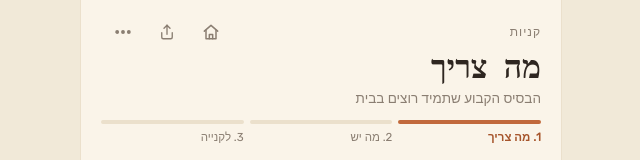
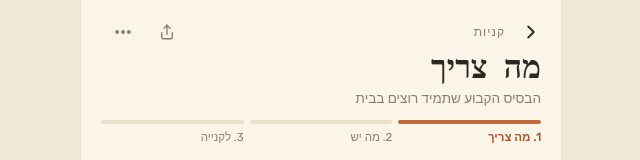
Before and after one commit to yuvalbigel-p/kniot, a React (Vite) app: page /#/welcome in a window 1280 px wide. Both pictures are taken after a click on the button 640 px from the left and 251 px from the top of the page. Shown: the top 160 px of the page, without its empty margins (319-959 px from the left). Built offline with nearby package versions, Linux system fonts and the light colour scheme; a web font is replaced by a local one.

Commit message:
Back-arrow hierarchy: home > should > check > shop
Co-Authored-By: Claude Sonnet 5.5 <noreply@anthropic.com>

```diff
--- a/src/components.tsx
+++ b/src/components.tsx
@@ -162,3 +162,10 @@ export function MoveButtons({ onUp, onDown, label }: { onUp?: () => void; onDown
     </span>
   );
 }
+
+/** Back arrow at the start (right in RTL) of a screen header. */
+export const BackButton = ({ to, label }: { to: string; label: string }) => (
+  <a className="icon-btn back" href={`#/${to}`} aria-label={label}>
+    <Svg size={22} sw={2}><path d="M9 6l6 6-6 6" /></Svg>
+  </a>
+);
--- a/src/screens/Check.tsx
+++ b/src/screens/Check.tsx
@@ -2,7 +2,7 @@ import { useStore } from '../store';
 import { gap } from '../logic/gap';
 import { clampCount, itemsOf } from '../logic/should';
 import { countGaps, exportList, needsExportConfirm, unchecked } from '../logic/shopping';
-import { HomeButton, IconChip, Stepper, Steps, Svg, TabBar } from '../components';
+import { BackButton, IconChip, Stepper, Steps, Svg, TabBar } from '../components';
 import { go } from '../route';
 
 export function CheckScreen() {
@@ -32,8 +32,8 @@ export function CheckScreen() {
     <div className="screen">
       <header className="head">
         <div className="head-top">
-          <span className="eyebrow">קניות</span>
-          <div className="head-actions"><button className="text-btn" onClick={reset}>איפוס ספירה</button><HomeButton /></div>
+          <div className="head-start"><BackButton to="should" label="חזרה למה צריך" /><span className="eyebrow">קניות</span></div>
+          <button className="text-btn" onClick={reset}>איפוס ספירה</button>
         </div>
         <h1 className="title">מה יש</h1>
         <p className="sub">סמנו כמה יש מכל פריט בבית עכשיו</p>
--- a/src/screens/Shop.tsx
+++ b/src/screens/Shop.tsx
@@ -1,7 +1,7 @@
 import { useEffect, useRef, useState } from 'react';
 import { useStore } from '../store';
 import { addOneOff, groupLines, progress } from '../logic/shopping';
-import { HomeButton, IconChip, Menu, MoveButtons, Sheet, Stepper, Steps, Svg, TabBar } from '../components';
+import { BackButton, IconChip, Menu, MoveButtons, Sheet, Stepper, Steps, Svg, TabBar } from '../components';
 import { addItem, checkItemName, swapSections } from '../logic/should';
 import type { ShoppingLine } from '../logic/types';
 
@@ -43,8 +43,8 @@ export function ShopScreen() {
     <div className="screen">
       <header className="head">
         <div className="head-top">
-          <span className="eyebrow">קניות</span>
-          <div className="head-actions"><HomeButton />
+          <div className="head-start"><BackButton to="check" label="חזרה למה יש" /><span className="eyebrow">קניות</span></div>
+          <div className="head-actions">
           <button className="icon-btn" aria-label="עוד פעולות" aria-haspopup="menu" onClick={() => setMenu(true)}>
             <Svg size={20}><circle cx="5" cy="12" r="1.4" fill="currentColor" /><circle cx="12" cy="12" r="1.4" fill="currentColor" /><circle cx="19" cy="12" r="1.4" fill="currentColor" /></Svg>
           </button></div>
--- a/src/screens/Should.tsx
+++ b/src/screens/Should.tsx
@@ -4,7 +4,7 @@ import { go } from '../route';
 import type { IconId, Item, Section, ShouldList } from '../logic/types';
 import * as S from '../logic/should';
 import { ICONS, iconColors } from '../logic/icons';
-import { HomeButton, IconChip, Menu, MoveButtons, Sheet, ShareIcon, Stepper, Steps, Svg, TabBar, useFocusOnMount } from '../components';
+import { BackButton, IconChip, Menu, MoveButtons, Sheet, ShareIcon, Stepper, Steps, Svg, TabBar, useFocusOnMount } from '../components';
 import { ShareSheet } from './Share';
 
 type Sheets =
@@ -27,9 +27,8 @@ export function ShouldScreen() {
     <div className="screen">
       <header className="head">
         <div className="head-top">
-          <span className="eyebrow">קניות</span>
+          <div className="head-start"><BackButton to="welcome" label="חזרה למסך הבית" /><span className="eyebrow">קניות</span></div>
           <div className="head-actions">
-            <HomeButton />
             <button className="icon-btn" aria-label="שיתוף הרשימה" onClick={() => setSheet({ kind: 'share' })}><ShareIcon size={18} /></button>
             <button className="icon-btn" aria-label="עוד פעולות" aria-haspopup="menu" onClick={() => setMenu(true)}>
               <Svg size={20}><circle cx="5" cy="12" r="1.4" fill="currentColor" /><circle cx="12" cy="12" r="1.4" fill="currentColor" /><circle cx="19" cy="12" r="1.4" fill="currentColor" /></Svg>
--- a/src/screens/Welcome.tsx
+++ b/src/screens/Welcome.tsx
@@ -23,13 +23,6 @@ export function WelcomeScreen() {
   return (
     <div className="screen">
       <div className="center">
-        {should && (
-          <div className="back-row">
-            <a className="icon-btn" href={`#/${lastTab}`} aria-label="חזרה לרשימה" style={{ marginInline: -10 }}>
-              <Svg size={22} sw={2}><path d="M9 6l6 6-6 6" /></Svg>
-            </a>
-          </div>
-        )}
         <div className="brand">
           <div className="logo" aria-hidden="true">
             <svg width="34" height="34" viewBox="0 0 24 24" fill="none" stroke="currentColor" strokeWidth="1.6" strokeLinecap="round" strokeLinejoin="round"><path d="M4 9h16l-1.5 10a2 2 0 01-2 1.7h-9a2 2 0 01-2-1.7z" /><path d="M8 9l3-5" /><path d="M16 9l-3-5" /><path d="M9.5 13v4" /><path d="M14.5 13v4" /></svg>
@@ -45,6 +38,11 @@ export function WelcomeScreen() {
           <button className="choice" onClick={() => apply(quickStartShould(), 'נפתחה רשימה ריקה')}><b>רשימה ריקה</b><span>קטגוריה אחת מוכנה, מתחילים להוסיף פריטים מיד.</span></button>
           <button className="choice" onClick={() => setPaste(true)}><b>ייבוא קישור</b><span>קיבלתם רשימה? העתיקו את הקישור ולחצו כאן.</span></button>
         </div>
+        {should && (
+          <a className="link-btn continue" href={`#/${lastTab}`}>
+            המשך ברשימה הנוכחית<Svg size={18} sw={2}><path d="M15 6l-6 6 6 6" /></Svg>
+          </a>
+        )}
         <div className="skins">
           <button className="link-btn skins-toggle" aria-expanded={skinsOpen} aria-controls="skin-grid" onClick={() => setSkinsOpen((v) => !v)}>
             <Svg size={18}><circle cx="12" cy="12" r="9" /><circle cx="8.5" cy="10" r="1.2" fill="currentColor" stroke="none" /><circle cx="12" cy="7.5" r="1.2" fill="currentColor" stroke="none" /><circle cx="15.5" cy="10" r="1.2" fill="currentColor" stroke="none" /><path d="M12 21c-1.5 0-2-1.2-1.4-2.4.5-1 0-2.1-1.1-2.1H8a3 3 0 010-6" /></Svg>
--- a/src/styles.css
+++ b/src/styles.css
@@ -289,3 +289,7 @@ textarea.field { block-size: 96px; padding-block: 12px; resize: none; direction:
   --h-olive: #8A9A5B; --h-olive-bg: #EEF0DC; --h-blue: #6C8EAD; --h-blue-bg: #E3EBF3; --h-mustard: #C48A2C; --h-mustard-bg: #F8EBD0;
   --h-terra: #D9776B; --h-terra-bg: #FBDDD6; --h-plum: #9B6B9E; --h-plum-bg: #F0E1F0; --h-taupe: #9A7F7A; --h-taupe-bg: #EFE5E2;
 }
+
+.head-start { display: flex; align-items: center; gap: 4px; }
+.icon-btn.back { margin-inline: -12px 0; color: var(--ink); }
+.continue { display: inline-flex; align-items: center; gap: 6px; align-self: center; text-decoration: none; }
```
